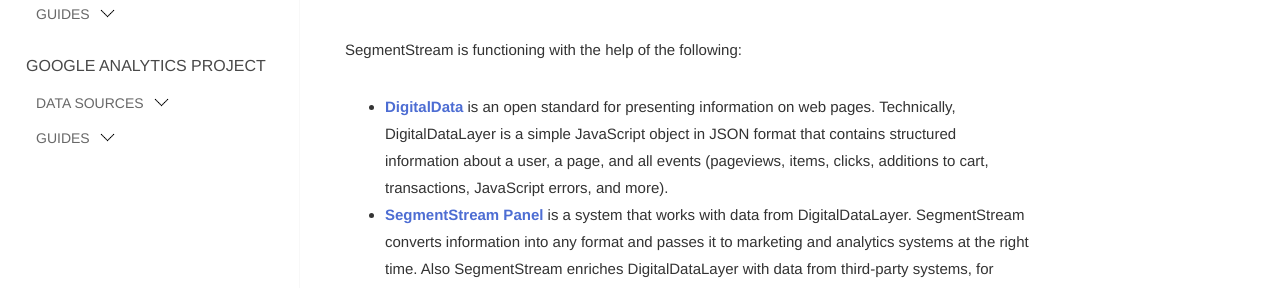
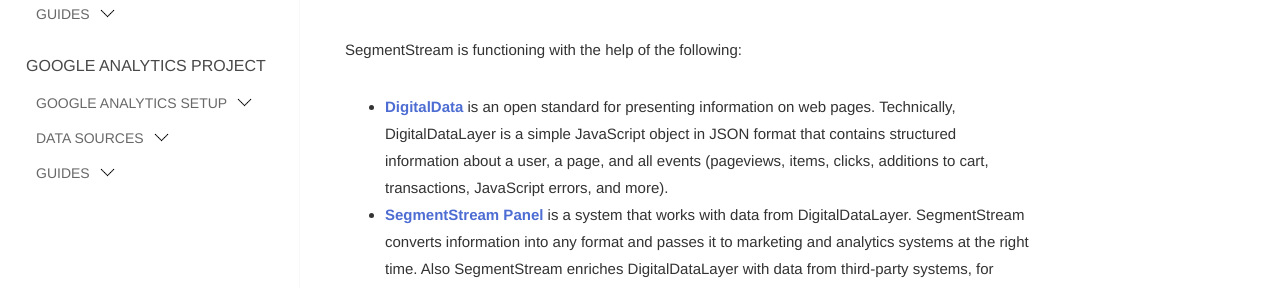
Before and after one commit to segmentstream-com/segmentstream-com.github.io, a Jekyll site: the page built from index.md, in a window 1280 px wide. Shown: the part 460-748 px from the top of the page. Built offline with Jekyll 4.4.1, drawn with Linux system fonts in a browser that asks for light colours; nearby versions of some CDN libraries.

Commit message:
ga pages

```diff
--- a/_config.yml
+++ b/_config.yml
@@ -28,6 +28,7 @@
         ['guides', 'Guides']
     ]],
     ['Google Analytics project', [
+        ['google-analytics', 'Google Analytics Setup'],
         ['ga-datasources', 'Data Sources'],
         ['ga-guides', 'Guides']
     ]]
```
